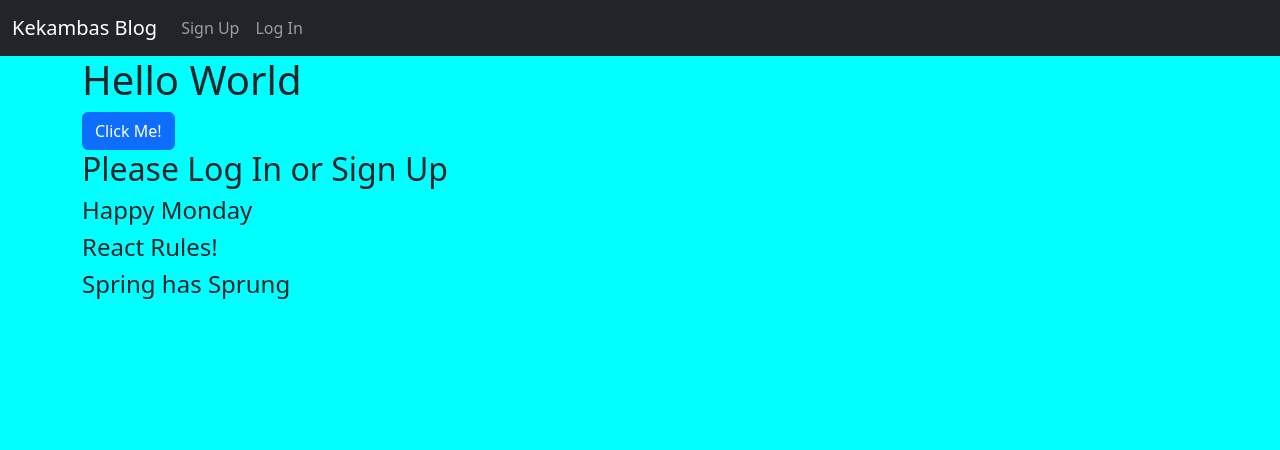
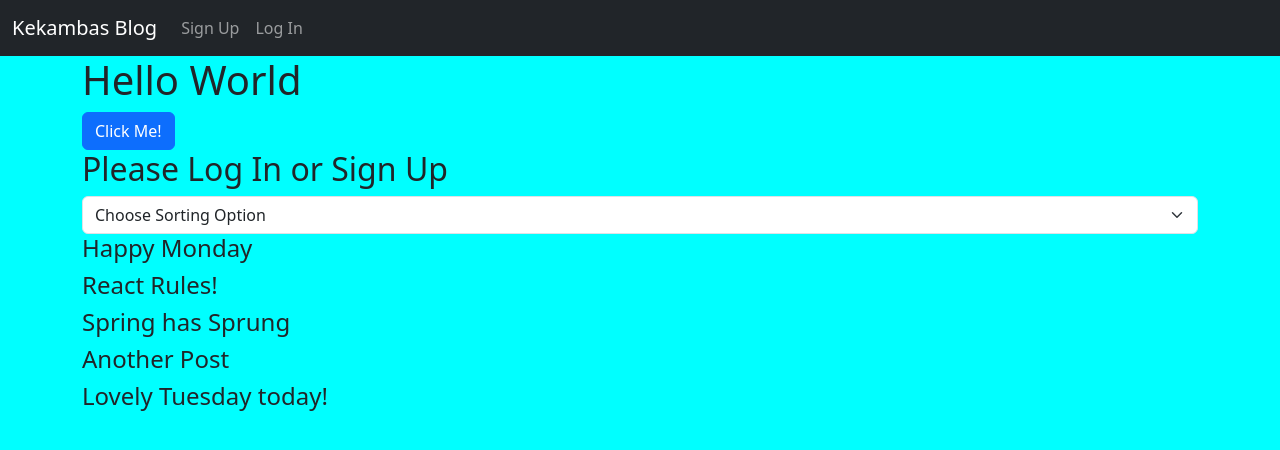
Before and after one commit to SoftwareSorcerer72/week-9-react-intro, a React (Vite) app: page / in a window 1280 px wide. Shown: the top 450 px of the page. Built offline with nearby package versions, Linux system fonts and the light colour scheme.

Commit message:
Set up post sorting -- State with array.

```diff
--- a/src/App.tsx
+++ b/src/App.tsx
@@ -2,18 +2,50 @@ import { useState } from 'react';
 import Navigation from './components/Navigation';
 import Container from 'react-bootstrap/Container';
 import Button from 'react-bootstrap/Button';
+import Form from 'react-bootstrap/Form';
 
+type Post = {
+    id: number,
+    title: string
+}
+
+type Sorting = {
+    idAsc: (a: Post, b:Post) => number,
+    idDesc: (a: Post, b:Post) => number,
+    titleAsc: (a: Post, b:Post) => number,
+    titleDesc: (a: Post, b:Post) => number,
+}
 
 export default function App(){
     const firstName: string = 'Brian';
     const lastName: string = 'Stanton';
     const [isLoggedIn, setIsLoggedIn] = useState(false);
-    const posts: {id:number, title:string}[] = [
+    // const posts: {id:number, title:string}[] = [
+    //     {id: 1, title: 'Happy Monday'},
+    //     {id: 2, title: 'React Rules!'},
+    //     {id: 3, title: 'Spring has Sprung'}
+    // ]
+
+    const [posts, setPosts] = useState<Post[]>([
         {id: 1, title: 'Happy Monday'},
         {id: 2, title: 'React Rules!'},
-        {id: 3, title: 'Spring has Sprung'}
-    ]
+        {id: 3, title: 'Spring has Sprung'},
+        {id: 4, title: 'Another Post'},
+        {id: 5, title: 'Lovely Tuesday today!'}
+    ])
 
+    const handleSelectChange = (e: React.ChangeEvent<HTMLSelectElement>) => {
+
+        const sortFunctions:Sorting = {
+            idAsc: (a:Post, b:Post) => a.id - b.id,
+            idDesc: (a:Post, b:Post) => b.id - a.id,
+            titleAsc: (a:Post, b:Post) => a.title > b.title ? 1 : -1,
+            titleDesc: (a:Post, b:Post) => b.title > a.title ? 1 : -1
+        }
+        const func = sortFunctions[e.target.value as keyof Sorting];
+        const newSortedArr = [...posts].sort(func);
+        setPosts(newSortedArr);
+    }
 
     const handleClick = () => {
         // console.log('The button has been clicked');
@@ -27,6 +59,13 @@ export default function App(){
                 <h1>Hello World</h1>
                 <Button variant='primary' onClick={handleClick}>Click Me!</Button>
                 <h2>{isLoggedIn ? `Welcome Back ${firstName} ${lastName}` : 'Please Log In or Sign Up'}</h2>
+                <Form.Select onChange={handleSelectChange}>
+                    <option>Choose Sorting Option</option>
+                    <option value="idAsc">Sort By ID ASC</option>
+                    <option value="idDesc">Sort By ID DESC</option>
+                    <option value="titleAsc">Sort By Title ASC</option>
+                    <option value="titleDesc">Sort By Title DESC</option>
+                </Form.Select>
                 {posts.map( p => <h4 key={p.id}>{p.title}</h4> )}
             </Container>
         </>
```
